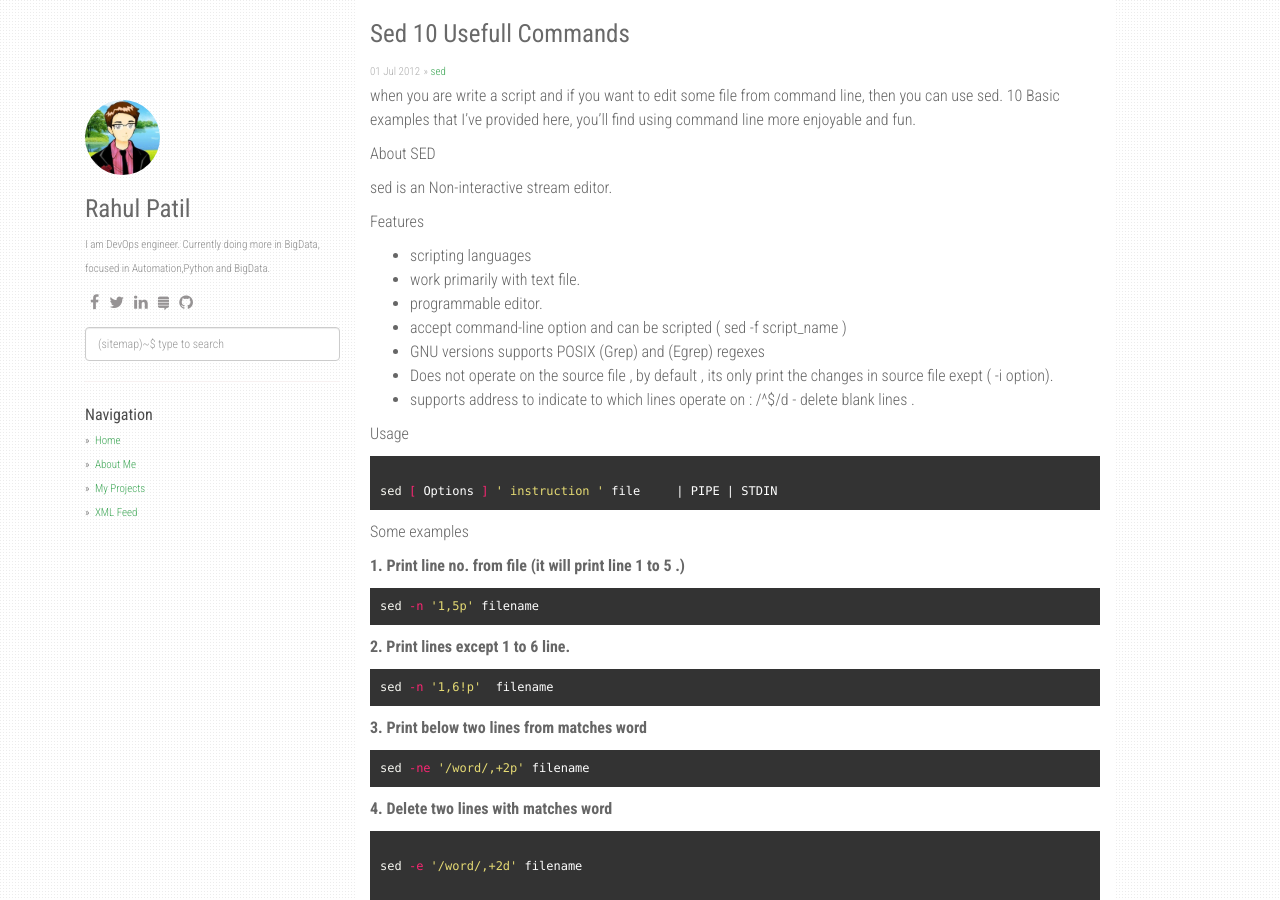
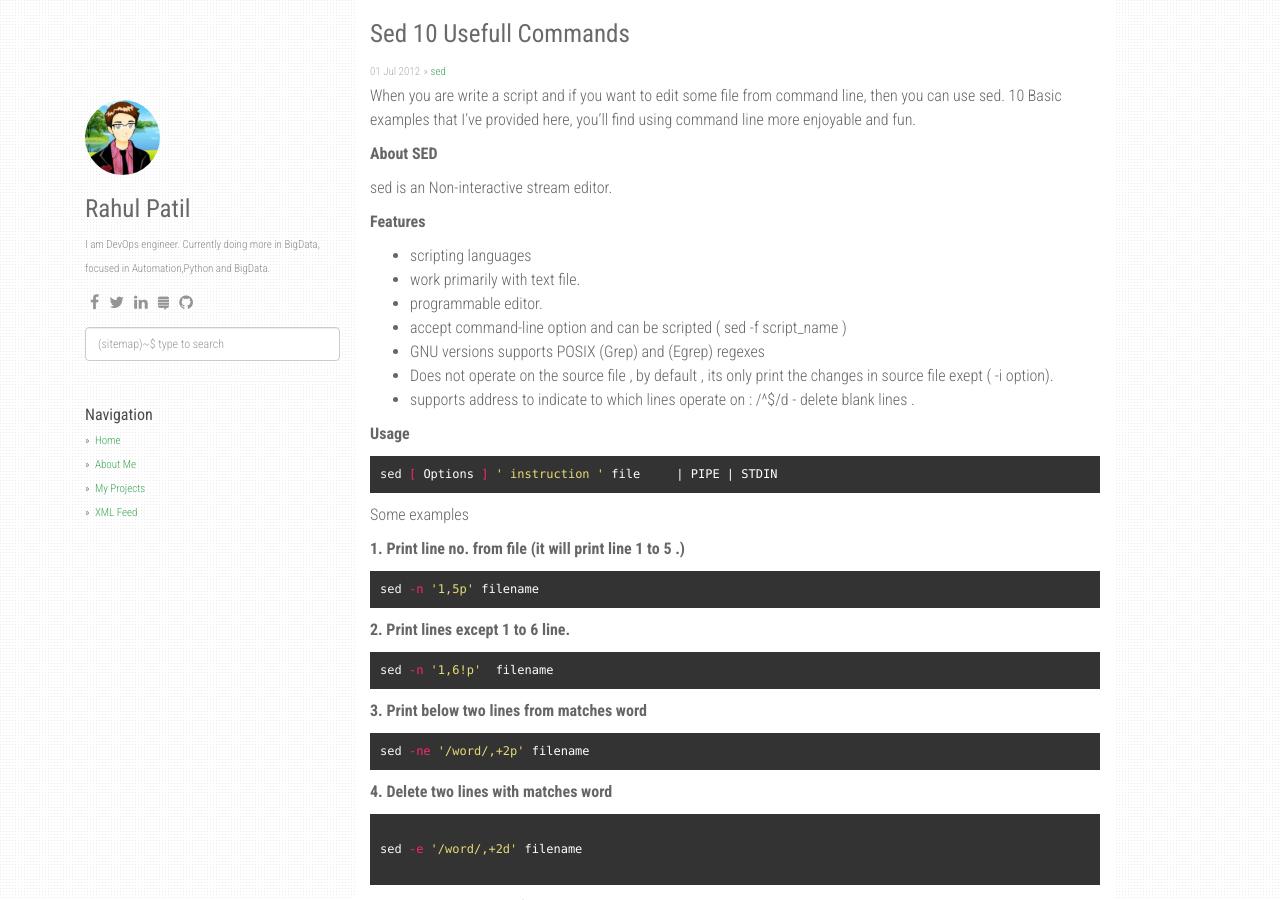
Before and after one commit to rahulinux/rahulinux.github.io, a Jekyll site: the page built from _posts/2012-07-01-SED-10-usefull-commands.md, in a window 1280 px wide and 900 px high. Built offline with Jekyll 4.4.1, drawn with Linux system fonts in a browser that asks for light colours; nearby versions of some CDN libraries; comment, search, counter and statistics services are not loaded.

Commit message:
cleanup and maintain own blog pages

````diff
--- a/_posts/2012-07-01-SED-10-usefull-commands.md
+++ b/_posts/2012-07-01-SED-10-usefull-commands.md
@@ -3,20 +3,21 @@ ID: 51
 post_title: 10 Example of SED
 author: Rahul Patil
 post_date: 2012-07-01 15:47:00
-categories: ['sed']
+categories: [ sed ]
 post_excerpt: ""
 layout: post
 published: true
 dsq_thread_id:
 - "2080350988"
 ---
-when you are write a script and if you want to edit some file from command line, then you can use sed. 10 Basic examples that I’ve provided here, you’ll find using command line more enjoyable and fun.
 
-About SED
+When you are write a script and if you want to edit some file from command line, then you can use sed. 10 Basic examples that I’ve provided here, you’ll find using command line more enjoyable and fun.
+
+**About SED**
 
 sed is an Non-interactive stream editor.
 
-Features
+**Features**
 <ul>
 <li>scripting languages</li>
 <li>work primarily with text file.</li>
@@ -26,10 +27,10 @@ Features
 <li>Does not operate on the source file , by default , its only print the changes in source file exept ( -i option).</li>
 <li>supports address to indicate to which lines operate on : /^$/d - delete blank lines .</li>
 </ul>
-Usage
+
+**Usage**
 
 ```shell
-
 sed [ Options ] ' instruction ' file     | PIPE | STDIN
 ```
 
````
Also changed, not shown: 3 other files.
